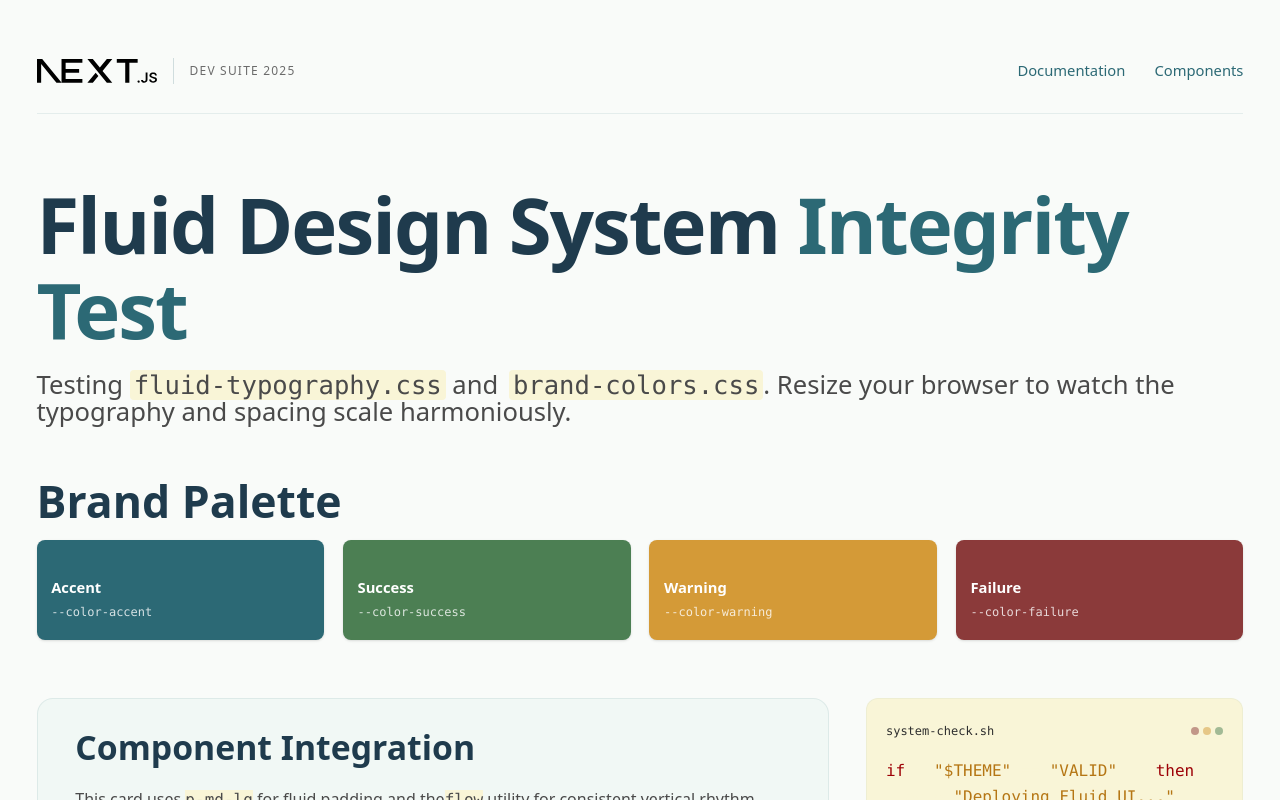
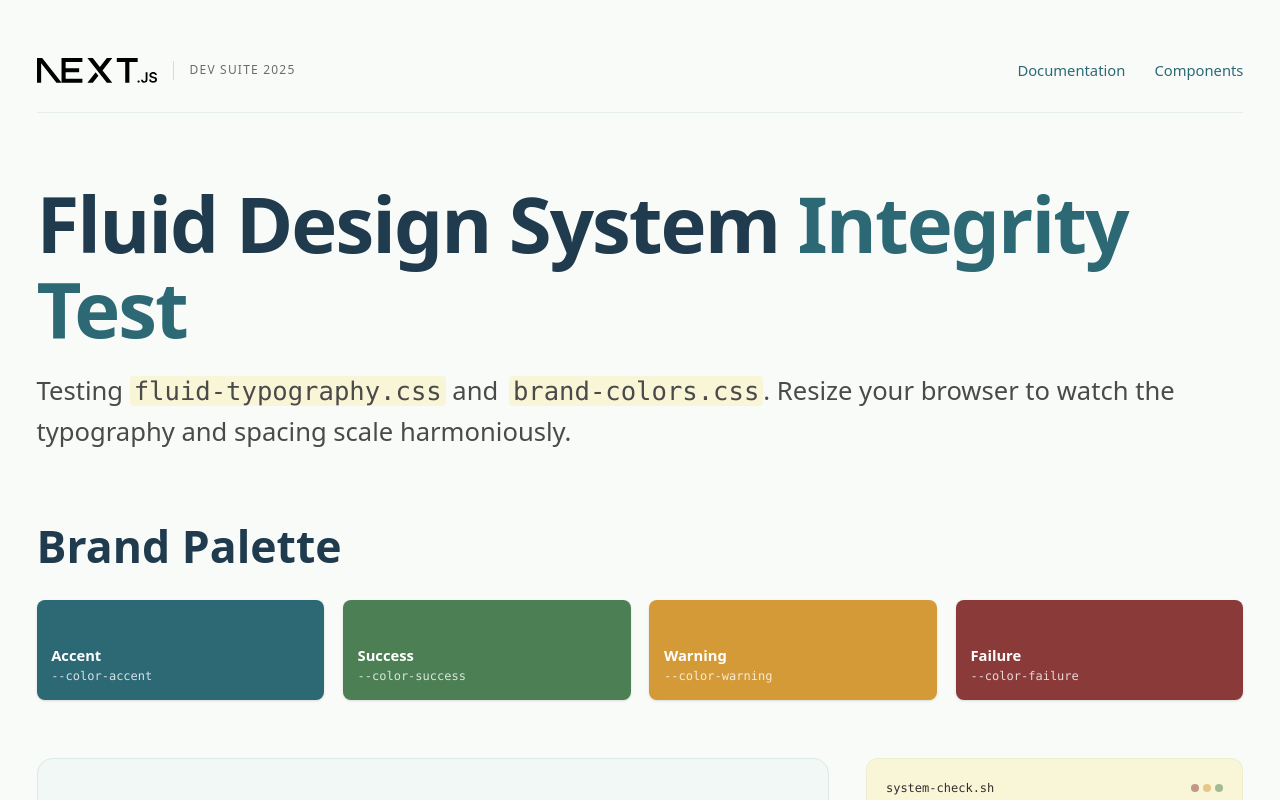
Before and after one commit to thedevmystic/thedevmystic.github.io, a Next.js app: page / in a window 1280 px wide. Shown: the top 800 px of the page. Built offline with nearby package versions, Linux system fonts and the light colour scheme.

Commit message:
Refactor: Changed line heights to static

```diff
--- a/src/styles/fluid-typography.css
+++ b/src/styles/fluid-typography.css
@@ -107,48 +107,23 @@
 
 /**
  * @description Line height.
- * For older browsers, we have make compromise, and use unit-based line heights.
- * This shouldn't give problems, as we use it as utility anyways.
  */
 :root {
-  /* For display/giant Text: 1.1 -> 1.05 */
-  --lh-none: clamp(1.05rem, 1.1143rem - 0.0446vw, 1.1rem);
-  /* For subheaders: 1.3 -> 1.4 */
-  --lh-snug: clamp(1.3rem, 1.2714rem + 0.0893vw, 1.4rem);
-  /* For headings: 1.2 -> 1.1 (Tightens as it gets huge) */
-  --lh-tight: clamp(1.1rem, 1.2286rem - 0.0893vw, 1.2rem);
-  /* For body/small text: 1.5 -> 1.7 (Adds air as text gets larger) */
-  --lh-normal: clamp(1.5rem, 1.4429rem + 0.1786vw, 1.7rem);
-  /* For spaciously relaxed text: 1.725 -> 1.95 */
-  --lh-relaxed: calc(var(--lh-normal) * 1.15);
-  /* For spaciously loose text: 1.875 -> 2.125 */
-  --lh-loose: calc(var(--lh-normal) * 1.25);
+  /* For display/giant Text */
+  --lh-none: 1.1;
+  /* For subheaders */
+  --lh-snug: 1.3;
+  /* For headings */
+  --lh-tight: 1.15;
+  /* For body/small text */
+  --lh-normal: 1.55;
+  /* For spaciously relaxed text */
+  --lh-relaxed: 1.75;
+  /* For spaciously loose text */
+  --lh-loose: 2.0;
 
-  /* For code/monospace text: 1.45 -> 1.6 */
-  --lh-code: clamp(1.45rem, 1.4071rem + 0.2143vw, 1.6rem);
-}
-
-/**
- * If browser supports unit-cancellation.
- */
-@supports (line-height: calc(1px / 1px)) {
-  :root {
-    /* For display/giant Text: 1.1 -> 1.05 */
-    --lh-none: clamp(1.05rem, 1.1143rem - 0.0446vw, 1.1rem);
-    /* For headings: 1.2 -> 1.1 (Tightens as it gets huge) */
-    --lh-tight: clamp(1.1rem, 1.2286rem - 0.0893vw, 1.2rem);
-    /* For subheaders: 1.3 -> 1.4 */
-    --lh-snug: clamp(1.3rem, 1.2714rem + 0.0893vw, 1.4rem);
-    /* For body/small text: 1.5 -> 1.7 (Adds air as text gets larger) */
-    --lh-normal: clamp(1.5rem, 1.4429rem + 0.1786vw, 1.7rem);
-    /* For spaciously relaxed text: 1.725 -> 1.95 */
-    --lh-relaxed: calc(var(--lh-normal) * 1.15);
-    /* For spaciously loose text: 1.875 -> 2.125 */
-    --lh-loose: calc(var(--lh-normal) * 1.25);
-
-    /* For code/monospace text: 1.45 -> 1.6 */
-    --lh-code: clamp(1.45rem, 1.4071rem + 0.2143vw, 1.6rem);
-  }
+  /* For code/monospace text */
+  --lh-code: 1.4;
 }
 
 /**
@@ -246,6 +221,9 @@
 @utility flow {
   /* Flow spacing */
   --flow-space: var(--spacing-md);
+  display: flex;
+  flex-direction: column;
+  justify-content: flex-start;
 
   & > * + * {
     margin-top: var(--flow-space);
```
